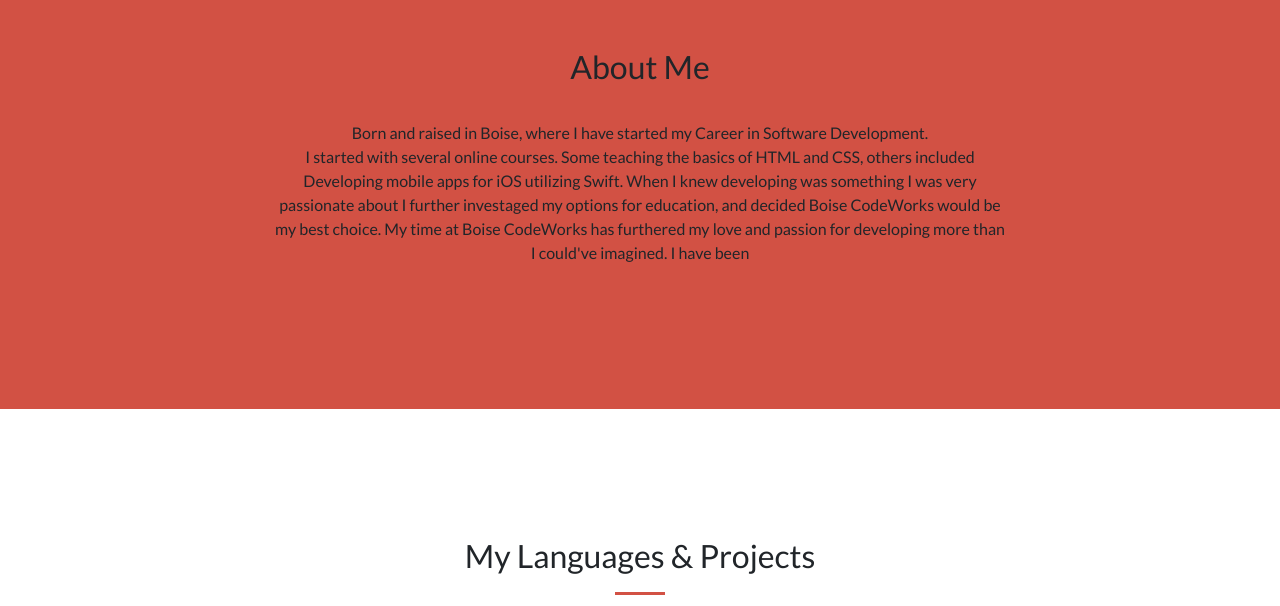
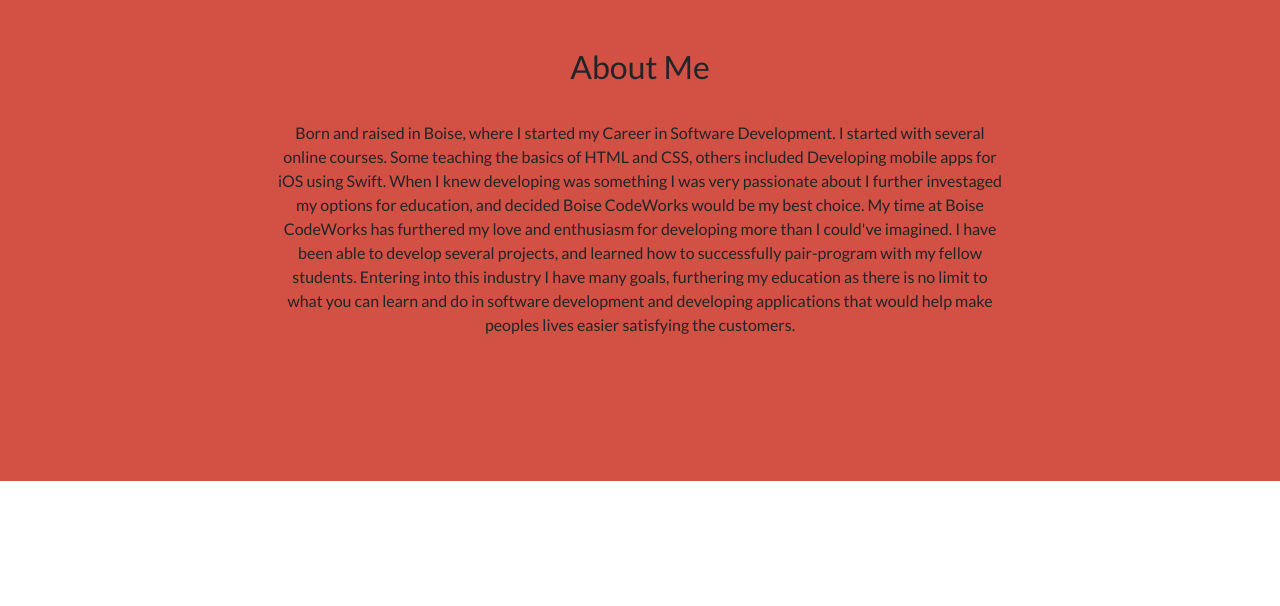
Before and after one commit to kenzierlee/kenzierlee.github.io, a plain HTML site: page index.html in a window 1280 px wide. Shown: the part 880-1486 px from the top of the page. Drawn offline with Linux system fonts and the light colour scheme.

Commit message:
finishing up about me

```diff
--- a/index.html
+++ b/index.html
@@ -62,13 +62,15 @@
                 <div class="col-lg-8 mx-auto">
                     <h2 class="section-head text-center">About Me</h2>
                     <hr>
-                    <p class="text-center">Born and raised in Boise, where I have started my Career in Software Development.
-                        <br>I started with several online courses. Some teaching the basics of HTML and CSS, others included
-                        Developing mobile apps for iOS utilizing Swift. When I knew developing was something I was very passionate
-                        about I further investaged my options for education, and decided Boise CodeWorks would be my best
-                        choice. My time at Boise CodeWorks has furthered my love and passion for developing more than I could've
-                        imagined. I have been
-                        <br>
+                    <p class="text-center">Born and raised in Boise, where I started my Career in Software Development. I started with several online
+                        courses. Some teaching the basics of HTML and CSS, others included Developing mobile apps for iOS
+                        using Swift. When I knew developing was something I was very passionate about I further investaged
+                        my options for education, and decided Boise CodeWorks would be my best choice. My time at Boise CodeWorks
+                        has furthered my love and enthusiasm for developing more than I could've imagined. I have been able
+                        to develop several projects, and learned how to successfully pair-program with my fellow students.
+                        Entering into this industry I have many goals, furthering my education as there is
+                        no limit to what you can learn and do in software development and developing applications that would
+                        help make peoples lives easier satisfying the customers.
                     </p>
                 </div>
             </div>
```
